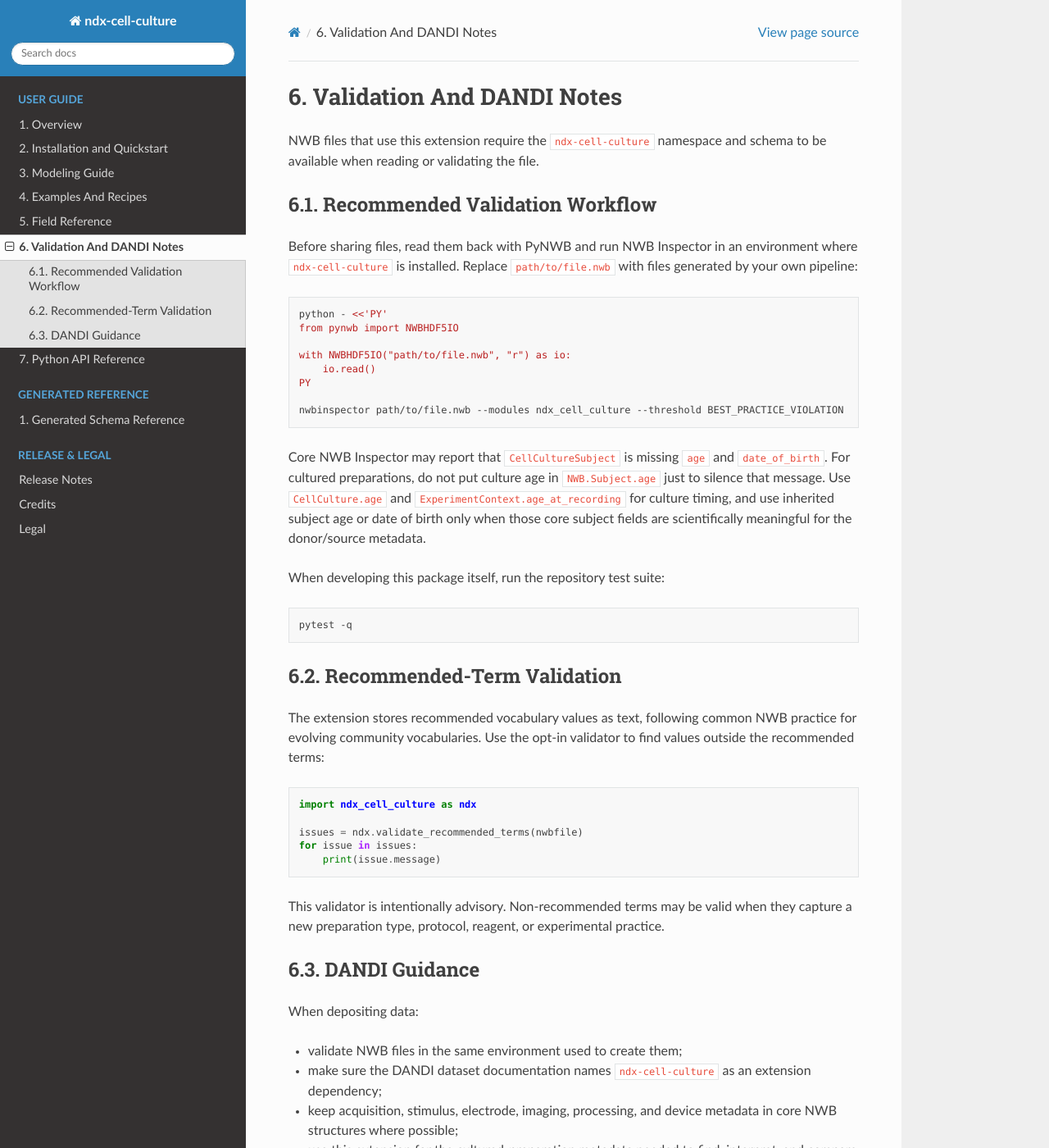
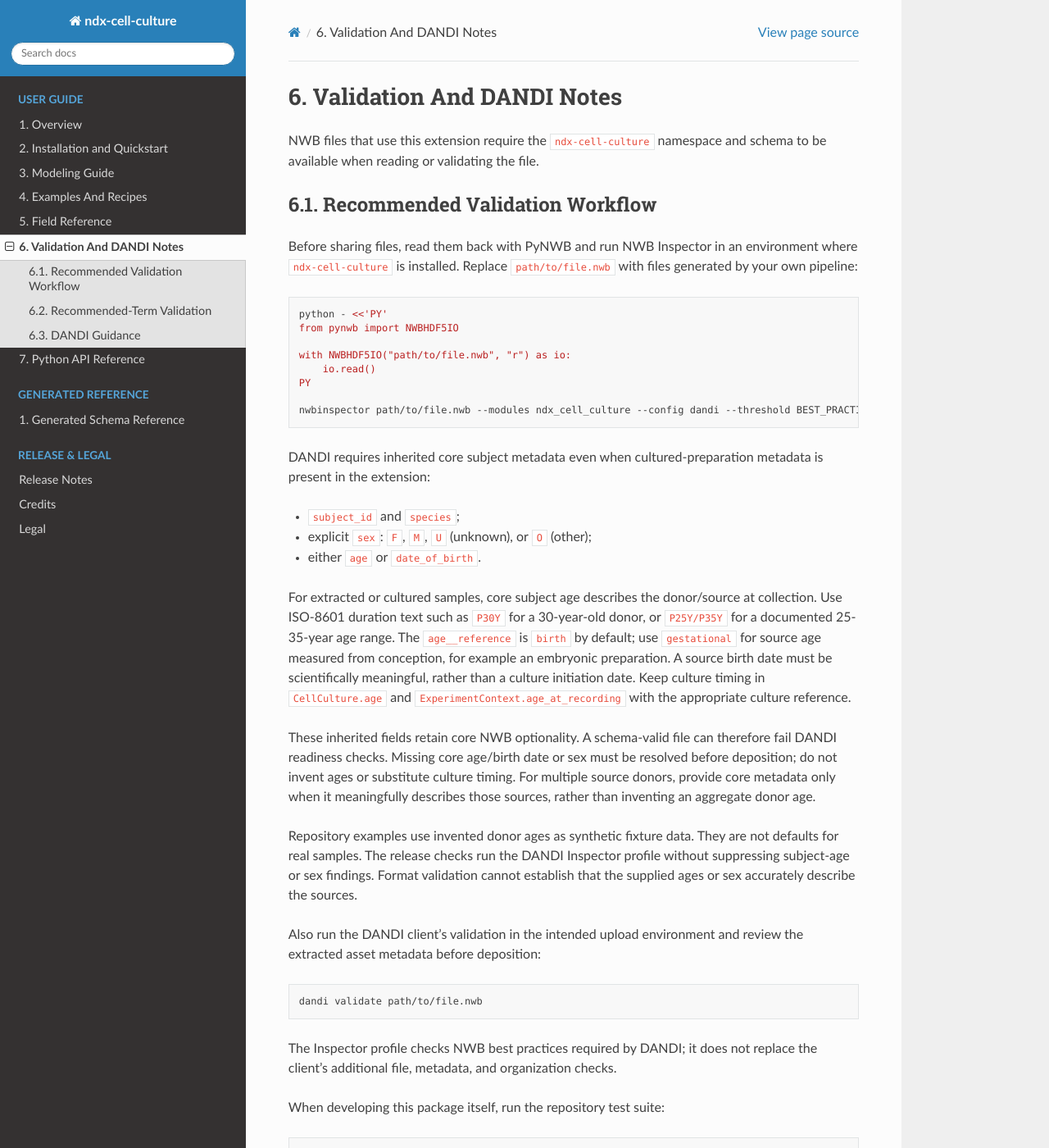
Before and after one commit to braingeneers/ndx-cell-culture, a Sphinx documentation site: the page built from docs/source/source/validation_dandi.rst, in a window 1280 px wide and 1400 px high. Shown: the whole window at 82% size. Built offline with Sphinx 7.4.7 and the Read the Docs theme 3.1.0, drawn with Linux system fonts in a browser that asks for light colours.

Commit message:
Clarify DANDI subject requirements and validate examples

```diff
--- a/docs/source/source/modeling_guide.rst
+++ b/docs/source/source/modeling_guide.rst
@@ -88,6 +88,12 @@ lines or related parent cultures are stored under ``CellCultureSubject``.
 Culture-specific timing belongs in
 ``CellCulture.age`` or ``ExperimentContext.age_at_recording``, not in
 ``NWB.Subject.age``.
+
+For DANDI deposition, also supply the inherited ``subject_id``, ``species``,
+``sex``, and either ``age`` or ``date_of_birth``. These core fields describe the
+donor/source, with age at collection for extracted or cultured samples. Use
+``U`` when source sex is unknown. Culture timing does not fulfill the core
+subject-age requirement. See :doc:`validation_dandi` for the DANDI checks.
 
 ``CellCulture`` describes the preparation itself: type, subtype, culture age,
 batch label, disease or diagnosis, reference genome, attached variants,
--- a/docs/source/source/release_notes.rst
+++ b/docs/source/source/release_notes.rst
@@ -18,3 +18,6 @@ Release Notes
 * Genetic variants require an explicit, non-empty preparation-oriented origin.
 * Subject construction collects referenced biological provenance and reports
   ambiguous ownership or conflicting object names.
+* Schema guidance and examples make DANDI's inherited core subject requirements
+  explicit, with donor/source age separate from culture timing. Release checks
+  use the DANDI Inspector profile without suppressing subject-age findings.
--- a/docs/source/source/validation_dandi.rst
+++ b/docs/source/source/validation_dandi.rst
@@ -20,14 +20,44 @@ environment where ``ndx-cell-culture`` is installed. Replace
        io.read()
    PY
 
-   nwbinspector path/to/file.nwb --modules ndx_cell_culture --threshold BEST_PRACTICE_VIOLATION
+   nwbinspector path/to/file.nwb --modules ndx_cell_culture --config dandi --threshold BEST_PRACTICE_VIOLATION
 
-Core NWB Inspector may report that ``CellCultureSubject`` is missing
-``age`` and ``date_of_birth``. For cultured preparations, do not put culture
-age in ``NWB.Subject.age`` just to silence that message. Use
-``CellCulture.age`` and ``ExperimentContext.age_at_recording`` for culture
-timing, and use inherited subject age or date of birth only when those core
-subject fields are scientifically meaningful for the donor/source metadata.
+DANDI requires inherited core subject metadata even when cultured-preparation
+metadata is present in the extension:
+
+* ``subject_id`` and ``species``;
+* explicit ``sex``: ``F``, ``M``, ``U`` (unknown), or ``O`` (other);
+* either ``age`` or ``date_of_birth``.
+
+For extracted or cultured samples, core subject age describes the donor/source
+at collection. Use ISO-8601 duration text such as ``P30Y`` for a 30-year-old
+donor, or ``P25Y/P35Y`` for a documented 25-35-year age range. The
+``age__reference`` is ``birth`` by default; use ``gestational`` for source age
+measured from conception, for example an embryonic preparation. A source birth
+date must be scientifically meaningful, rather than a culture initiation date.
+Keep culture timing in ``CellCulture.age`` and
+``ExperimentContext.age_at_recording`` with the appropriate culture reference.
+
+These inherited fields retain core NWB optionality. A schema-valid file can
+therefore fail DANDI readiness checks. Missing core age/birth date or sex must
+be resolved before deposition; do not invent ages or substitute culture timing.
+For multiple source donors, provide core metadata only when it meaningfully
+describes those sources, rather than inventing an aggregate donor age.
+
+Repository examples use invented donor ages as synthetic fixture data. They
+are not defaults for real samples. The release checks run the DANDI Inspector
+profile without suppressing subject-age or sex findings. Format validation
+cannot establish that the supplied ages or sex accurately describe the sources.
+
+Also run the DANDI client's validation in the intended upload environment and
+review the extracted asset metadata before deposition:
+
+.. code-block:: bash
+
+   dandi validate path/to/file.nwb
+
+The Inspector profile checks NWB best practices required by DANDI; it does not
+replace the client's additional file, metadata, and organization checks.
 
 When developing this package itself, run the repository test suite:
 
```
Also changed, not shown: README.md (+9 -2 lines), docs/release.md (+17 -5 lines), docs/source/source/field_reference.rst (+7 -0 lines), docs/source/source/usage.rst (+15 -6 lines), 6 other files.
